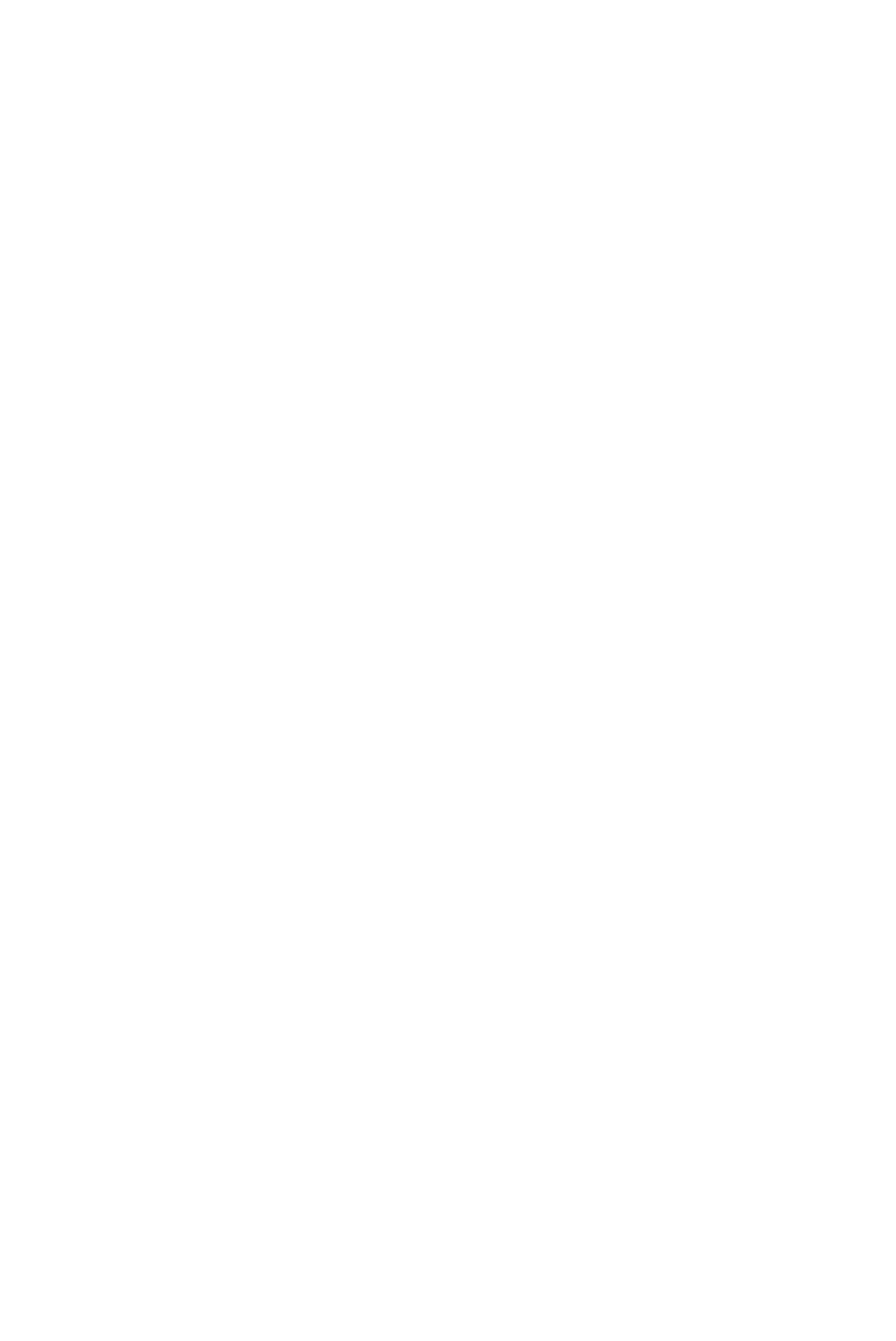
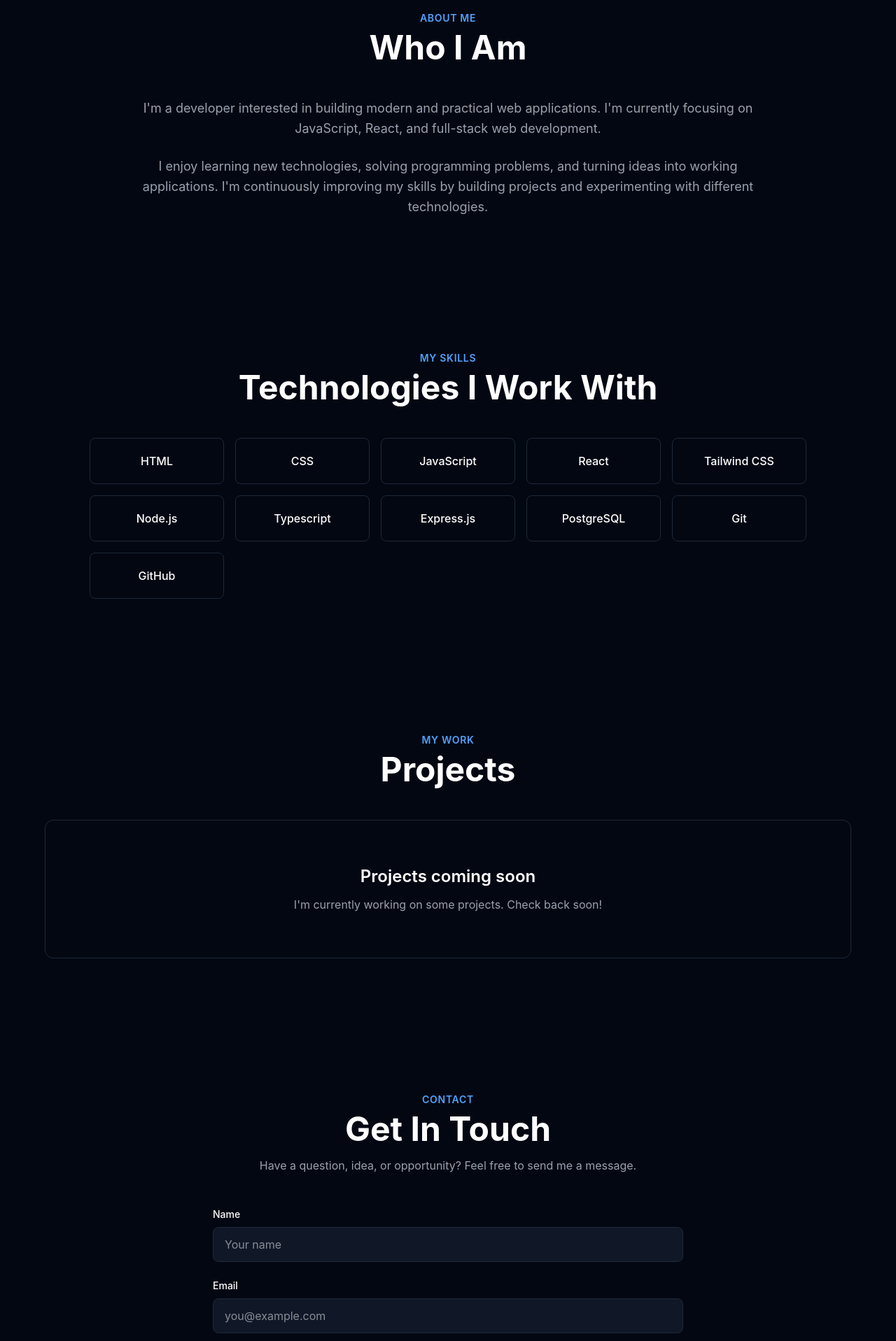
Before and after one commit to kh-anik26/kh-anik26.github.io, a React app: page / in a window 1280 px wide. Shown: the part 880-2797 px from the top of the page at 70% size. Before the commit the page ends 800 px from the top, so only its background shows below. Built offline with nearby package versions, Linux system fonts and the light colour scheme; the HTML template or start-up script is replaced by a standard one.

Commit message:
add features

```diff
--- a/src/App.jsx
+++ b/src/App.jsx
@@ -1,5 +1,10 @@
 import Navbar from "./components/Navbar.jsx";
 import Hero from "./components/Hero.jsx";
+import About from "./components/About.jsx";
+import Skills from "./components/Skills.jsx";
+import Projects from "./components/Projects.jsx";
+import Contact from "./components/Contact.jsx";
+import Footer from "./components/Footer.jsx";
 
 function App() {
 
@@ -9,6 +14,11 @@ function App() {
 
       <main>
         <Hero />
+        <About />
+        <Skills />
+        <Projects />
+        <Contact />
+        <Footer />
       </main>
     </div>
   )
--- /dev/null
+++ b/src/components/About.jsx
@@ -0,0 +1,38 @@
+function About() {
+  return (
+    <section id="about" className="py-24 px-6">
+      <div className="max-w-4xl mx-auto">
+
+        {/* Section heading */}
+        <div className="text-center mb-12">
+          <p className="text-blue-400 text-sm font-semibold uppercase tracking-wider mb-2">
+            About Me
+          </p>
+
+          <h2 className="text-4xl md:text-5xl font-bold">
+            Who I Am
+          </h2>
+        </div>
+
+        {/* About content */}
+        <div className="text-center">
+          <p className="text-gray-400 text-lg leading-relaxed mb-6">
+            I'm a developer interested in building modern and
+            practical web applications. I'm currently focusing on
+            JavaScript, React, and full-stack web development.
+          </p>
+
+          <p className="text-gray-400 text-lg leading-relaxed">
+            I enjoy learning new technologies, solving programming
+            problems, and turning ideas into working applications.
+            I'm continuously improving my skills by building projects
+            and experimenting with different technologies.
+          </p>
+        </div>
+
+      </div>
+    </section>
+  );
+}
+
+export default About;
--- /dev/null
+++ b/src/components/Contact.jsx
@@ -0,0 +1,127 @@
+import { useState } from "react";
+
+function Contact() {
+  const [formData, setFormData] = useState({
+    name: "",
+    email: "",
+    message: "",
+  });
+
+  function handleChange(event) {
+    const { name, value } = event.target;
+
+    setFormData((previousData) => ({
+      ...previousData,
+      [name]: value,
+    }));
+  }
+
+  function handleSubmit(event) {
+    event.preventDefault();
+
+    console.log("Form submitted:", formData);
+  }
+
+  return (
+    <section id="contact" className="py-24 px-6">
+      <div className="max-w-4xl mx-auto">
+
+        {/* Section heading */}
+        <div className="text-center mb-12">
+          <p className="text-blue-400 text-sm font-semibold uppercase tracking-wider mb-2">
+            Contact
+          </p>
+
+          <h2 className="text-4xl md:text-5xl font-bold">
+            Get In Touch
+          </h2>
+
+          <p className="text-gray-400 mt-4 max-w-2xl mx-auto">
+            Have a question, idea, or opportunity?
+            Feel free to send me a message.
+          </p>
+        </div>
+
+        {/* Contact form */}
+        <form
+          onSubmit={handleSubmit}
+          className="max-w-2xl mx-auto space-y-6"
+        >
+          {/* Name */}
+          <div>
+            <label
+              htmlFor="name"
+              className="block text-sm font-medium mb-2"
+            >
+              Name
+            </label>
+
+            <input
+              id="name"
+              name="name"
+              type="text"
+              value={formData.name}
+              onChange={handleChange}
+              placeholder="Your name"
+              className="w-full px-4 py-3 bg-gray-900 border border-gray-800 rounded-lg outline-none focus:border-blue-500 transition-colors"
+              required
+            />
+          </div>
+
+          {/* Email */}
+          <div>
+            <label
+              htmlFor="email"
+              className="block text-sm font-medium mb-2"
+            >
+              Email
+            </label>
+
+            <input
+              id="email"
+              name="email"
+              type="email"
+              value={formData.email}
+              onChange={handleChange}
+              placeholder="you@example.com"
+              className="w-full px-4 py-3 bg-gray-900 border border-gray-800 rounded-lg outline-none focus:border-blue-500 transition-colors"
+              required
+            />
+          </div>
+
+          {/* Message */}
+          <div>
+            <label
+              htmlFor="message"
+              className="block text-sm font-medium mb-2"
+            >
+              Message
+            </label>
+
+            <textarea
+              id="message"
+              name="message"
+              value={formData.message}
+              onChange={handleChange}
+              placeholder="Your message..."
+              rows="6"
+              className="w-full px-4 py-3 bg-gray-900 border border-gray-800 rounded-lg outline-none focus:border-blue-500 transition-colors resize-none"
+              required
+            />
+          </div>
+
+          {/* Submit */}
+          <button
+            type="submit"
+            className="w-full py-3 bg-blue-500 rounded-lg font-medium hover:bg-blue-600 transition-colors"
+          >
+            Send Message
+          </button>
+        </form>
+
+      </div>
+    </section>
+  );
+}
+
+export default Contact;
--- /dev/null
+++ b/src/components/Footer.jsx
@@ -0,0 +1,37 @@
+function Footer() {
+  const currentYear = new Date().getFullYear();
+
+  return (
+    <footer className="border-t border-gray-800">
+      <div className="max-w-6xl mx-auto px-6 py-8">
+        <div className="flex flex-col md:flex-row items-center justify-between gap-4">
+
+          <p className="text-gray-400 text-sm">
+            © {currentYear} Kamrul Hassan Anik. All rights reserved.
+          </p>
+
+          <div className="flex gap-6">
+            <a
+              href="https://github.com/"
+              target="_blank"
+              rel="noopener noreferrer"
+              className="text-gray-400 hover:text-white transition-colors"
+            >
+              GitHub
+            </a>
+
+            <a
+              href="#home"
+              className="text-gray-400 hover:text-white transition-colors"
+            >
+              Back to top
+            </a>
+          </div>
+
+        </div>
+      </div>
+    </footer>
+  );
+}
+
+export default Footer;
--- /dev/null
+++ b/src/components/ProjectCard.jsx
@@ -0,0 +1,48 @@
+function ProjectCard({ project }) {
+  return (
+    <article className="border border-gray-800 rounded-xl p-6 hover:border-blue-500 transition-colors">
+
+      <h3 className="text-2xl font-semibold mb-3">
+        {project.title}
+      </h3>
+
+      <p className="text-gray-400 mb-5">
+        {project.description}
+      </p>
+
+      <div className="flex flex-wrap gap-2 mb-6">
+        {project.technologies.map((technology) => (
+          <span
+            key={technology}
+            className="text-sm px-3 py-1 rounded-full bg-gray-800 text-gray-300"
+          >
+            {technology}
+          </span>
+        ))}
+      </div>
+
+      <div className="flex gap-4">
+        <a
+          href={project.github}
+          target="_blank"
+          rel="noopener noreferrer"
+          className="text-blue-400 hover:text-blue-300"
+        >
+          GitHub
+        </a>
+
+        <a
+          href={project.live}
+          target="_blank"
+          rel="noopener noreferrer"
+          className="text-blue-400 hover:text-blue-300"
+        >
+          Live Demo
+        </a>
+      </div>
+
+    </article>
+  );
+}
+
+export default ProjectCard;
--- /dev/null
+++ b/src/components/Projects.jsx
@@ -0,0 +1,49 @@
+import ProjectCard from "./ProjectCard";
+
+function Projects() {
+  const projects = [];
+
+  return (
+    <section id="projects" className="py-24 px-6">
+      <div className="max-w-6xl mx-auto">
+
+        {/* Section heading */}
+        <div className="text-center mb-12">
+          <p className="text-blue-400 text-sm font-semibold uppercase tracking-wider mb-2">
+            My Work
+          </p>
+
+          <h2 className="text-4xl md:text-5xl font-bold">
+            Projects
+          </h2>
+        </div>
+
+        {/* Projects */}
+        {projects.length === 0 ? (
+          <div className="text-center py-16 border border-gray-800 rounded-xl">
+            <h3 className="text-2xl font-semibold mb-3">
+              Projects coming soon
+            </h3>
+
+            <p className="text-gray-400">
+              I'm currently working on some projects.
+              Check back soon!
+            </p>
+          </div>
+        ) : (
+          <div className="grid md:grid-cols-2 lg:grid-cols-3 gap-6">
+            {projects.map((project) => (
+              <ProjectCard
+                key={project.id}
+                project={project}
+              />
+            ))}
+          </div>
+        )}
+
+      </div>
+    </section>
+  );
+}
+
+export default Projects;
--- /dev/null
+++ b/src/components/Skills.jsx
@@ -0,0 +1,50 @@
+function Skills() {
+  const skills = [
+    "HTML",
+    "CSS",
+    "JavaScript",
+    "React",
+    "Tailwind CSS",
+    "Node.js",
+    "Typescript",
+    "Express.js",
+    "PostgreSQL",
+    "Git",
+    "GitHub",
+  ];
+
+  return (
+    <section id="skills" className="py-24 px-6">
+      <div className="max-w-5xl mx-auto">
+
+        {/* Section heading */}
+        <div className="text-center mb-12">
+          <p className="text-blue-400 text-sm font-semibold uppercase tracking-wider mb-2">
+            My Skills
+          </p>
+
+          <h2 className="text-4xl md:text-5xl font-bold">
+            Technologies I Work With
+          </h2>
+        </div>
+
+        {/* Skills */}
+        <div className="grid grid-cols-2 md:grid-cols-3 lg:grid-cols-5 gap-4">
+          {skills.map((skill) => (
+            <div
+              key={skill}
+              className="border border-gray-800 rounded-lg p-5 text-center hover:border-blue-500 hover:bg-gray-900 transition-all"
+            >
+              <p className="font-medium">
+                {skill}
+              </p>
+            </div>
+          ))}
+        </div>
+
+      </div>
+    </section>
+  );
+}
+
+export default Skills;
```
